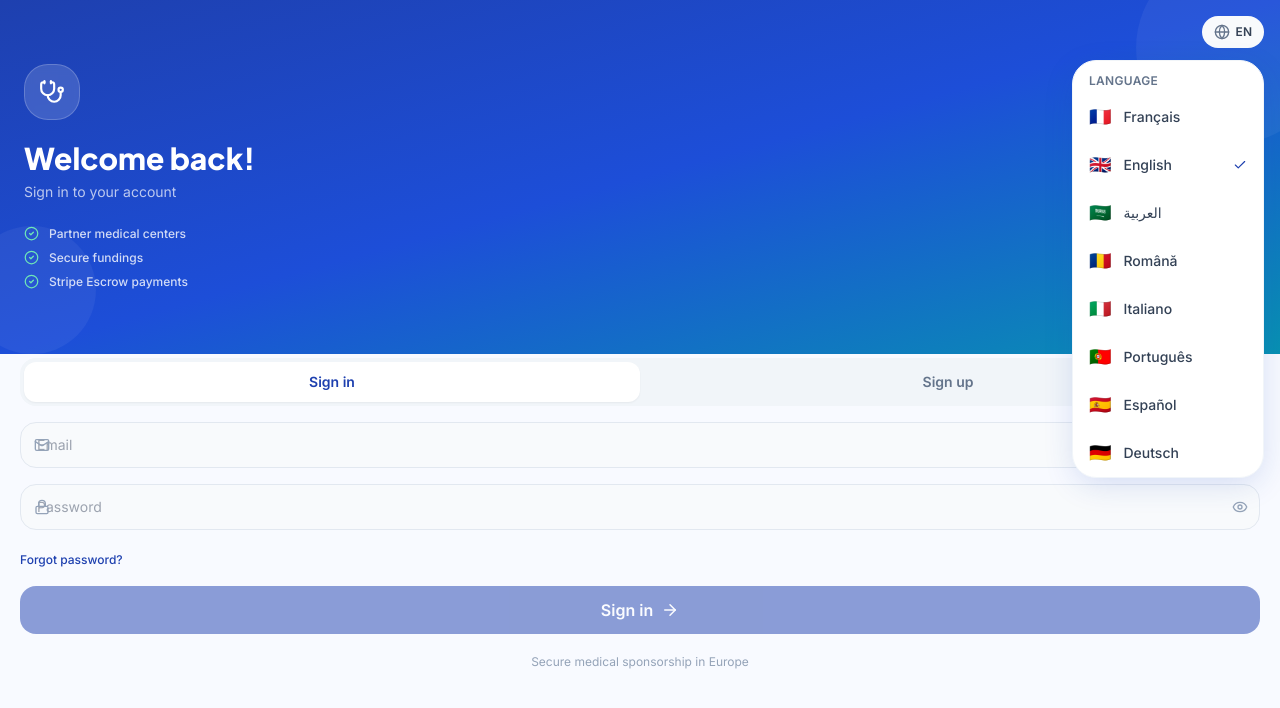
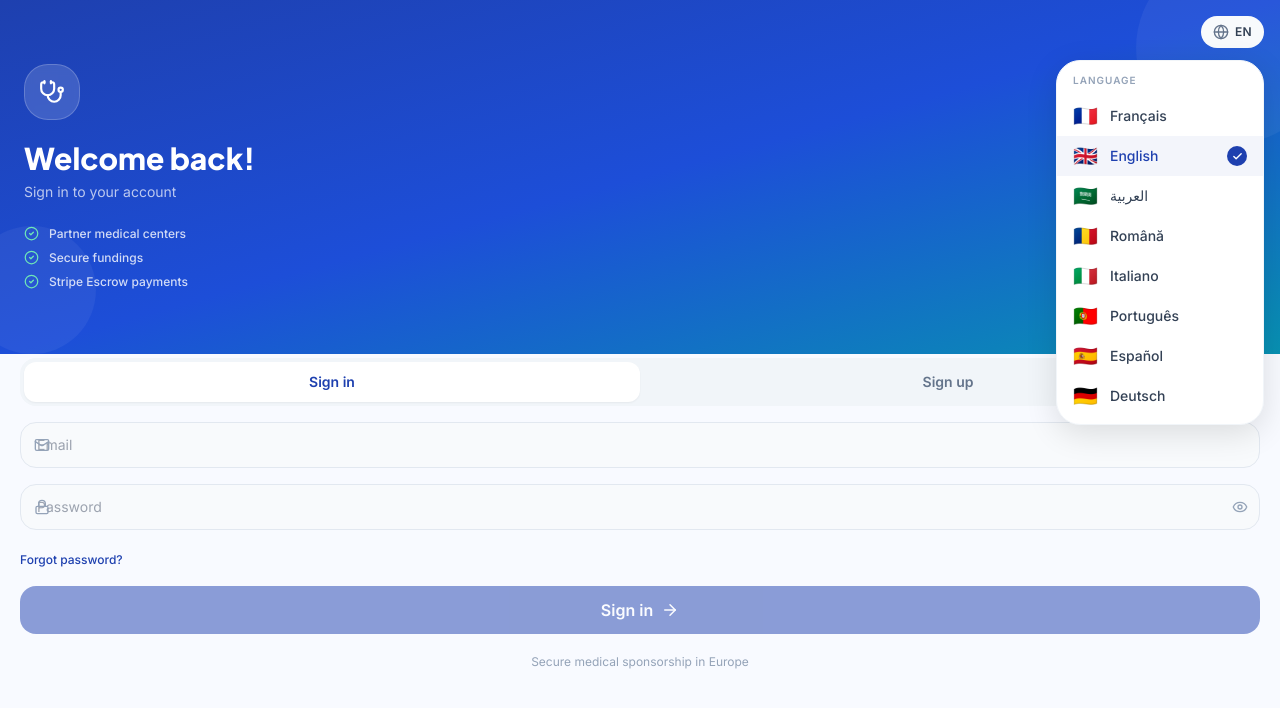
Before and after one commit to yaadriix1564/sponsomed-mobile, a React (Vite) app: page /auth in a window 1280 px wide. Both pictures are taken after a click on the button "EN". Shown: the top 708 px of the page. Built offline with nearby package versions, Linux system fonts and the light colour scheme.

Commit message:
fix: LanguageSwitcher RTL — dropdown always visible regardless of text direction

```diff
--- a/src/components/LanguageSwitcher.tsx
+++ b/src/components/LanguageSwitcher.tsx
@@ -1,4 +1,4 @@
-import { useState } from 'react';
+import { useState, useRef, useEffect } from 'react';
 import { useTranslation } from 'react-i18next';
 import { Globe, Check } from 'lucide-react';
 import { cn } from '@/lib/utils';
@@ -17,18 +17,33 @@ const LANGS = [
 export default function LanguageSwitcher({ compact = false }: { compact?: boolean }) {
   const { i18n, t } = useTranslation();
   const [open, setOpen] = useState(false);
-  const current = LANGS.find(l => l.code === i18n.language) ?? LANGS[0];
+  const btnRef = useRef<HTMLButtonElement>(null);
+  const isRTL = i18n.language === 'ar';
+
+  // Close on outside click
+  useEffect(() => {
+    if (!open) return;
+    const handler = (e: MouseEvent) => {
+      if (btnRef.current && !btnRef.current.closest('[data-lang-switcher]')?.contains(e.target as Node)) {
+        setOpen(false);
+      }
+    };
+    document.addEventListener('mousedown', handler);
+    return () => document.removeEventListener('mousedown', handler);
+  }, [open]);
 
   const change = (code: string) => {
     i18n.changeLanguage(code);
-    document.documentElement.dir = code === 'ar' ? 'rtl' : 'ltr';
+    document.documentElement.dir  = code === 'ar' ? 'rtl' : 'ltr';
     document.documentElement.lang = code;
     setOpen(false);
   };
 
   return (
-    <div className="relative">
+    // data-lang-switcher isolates click detection; dir=ltr keeps internal layout stable
+    <div className="relative" data-lang-switcher dir="ltr">
       <button
+        ref={btnRef}
         onClick={() => setOpen(o => !o)}
         className={cn(
           'flex items-center gap-1.5 rounded-2xl transition-all active:scale-90',
@@ -36,27 +51,63 @@ export default function LanguageSwitcher({ compact = false }: { compact?: boolea
             ? 'w-9 h-9 justify-center hover:bg-slate-100'
             : 'px-3 py-2 bg-slate-50 hover:bg-slate-100 text-slate-700'
         )}
+        aria-label="Change language"
       >
         <Globe size={16} className="text-slate-500" />
-        {!compact && <span className="text-xs font-semibold uppercase">{i18n.language}</span>}
+        {!compact && (
+          <span className="text-xs font-semibold uppercase tracking-wide">
+            {i18n.language.toUpperCase()}
+          </span>
+        )}
       </button>
 
       {open && (
         <>
+          {/* Backdrop */}
           <div className="fixed inset-0 z-40" onClick={() => setOpen(false)} />
-          <div className="absolute right-0 top-11 z-50 bg-white rounded-3xl shadow-card-hover border border-slate-100 overflow-hidden w-48 animate-scale-in">
-            <p className="px-4 pt-3 pb-1 label">{t('profile.language')}</p>
-            {LANGS.map(({ code, flag }) => (
-              <button
-                key={code}
-                onClick={() => change(code)}
-                className="w-full flex items-center gap-3 px-4 py-2.5 hover:bg-slate-50 active:bg-slate-100 transition-colors"
-              >
-                <span className="text-lg">{flag}</span>
-                <span className="flex-1 text-sm font-medium text-slate-700 text-left">{t(`lang.${code}`)}</span>
-                {i18n.language === code && <Check size={14} className="text-primary" />}
-              </button>
-            ))}
+
+          {/* Dropdown — always anchored right in ltr context, never overflows */}
+          <div
+            dir="ltr"
+            className="absolute z-50 bg-white rounded-3xl overflow-hidden w-52 animate-scale-in"
+            style={{
+              top: '2.75rem',
+              right: 0,
+              boxShadow: '0 8px 32px rgba(0,0,0,0.12)',
+              border: '1px solid #f1f5f9',
+              // Prevent going off-screen on the left on small viewports
+              maxWidth: 'calc(100vw - 1rem)',
+            }}
+          >
+            <p className="px-4 pt-3 pb-2 text-[10px] font-bold uppercase tracking-widest text-slate-400">
+              {t('profile.language')}
+            </p>
+
+            <div className="pb-2">
+              {LANGS.map(({ code, flag }) => {
+                const active = i18n.language === code;
+                return (
+                  <button
+                    key={code}
+                    onClick={() => change(code)}
+                    className={cn(
+                      'w-full flex items-center gap-3 px-4 py-2.5 transition-colors text-left',
+                      active ? 'bg-primary/5' : 'hover:bg-slate-50 active:bg-slate-100'
+                    )}
+                  >
+                    <span className="text-xl leading-none">{flag}</span>
+                    <span className={cn('flex-1 text-sm font-medium', active ? 'text-primary' : 'text-slate-700')}>
+                      {t(`lang.${code}`)}
+                    </span>
+                    {active && (
+                      <span className="w-5 h-5 rounded-full bg-primary flex items-center justify-center shrink-0">
+                        <Check size={11} className="text-white" strokeWidth={3} />
+                      </span>
+                    )}
+                  </button>
+                );
+              })}
+            </div>
           </div>
         </>
       )}
```
